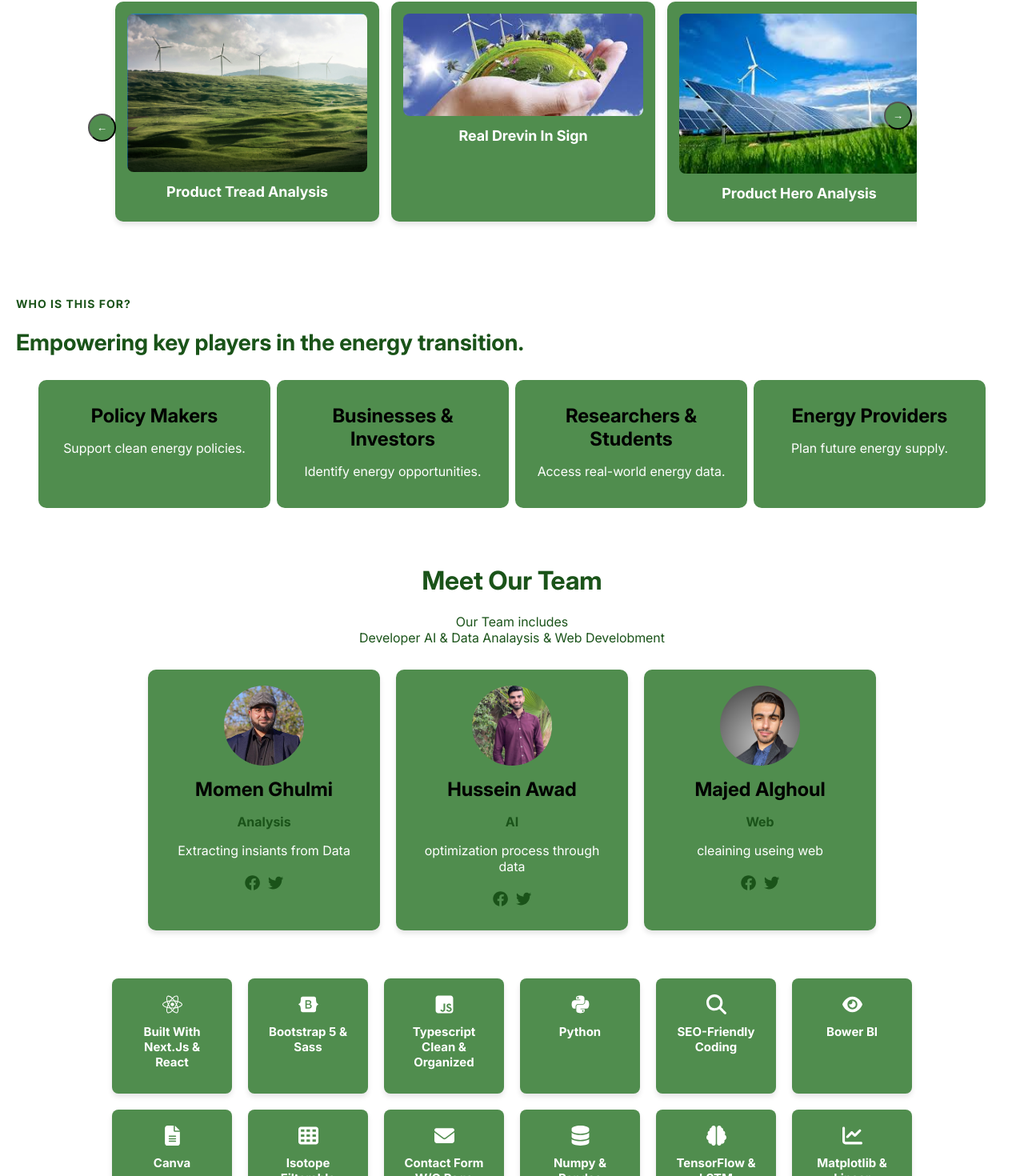
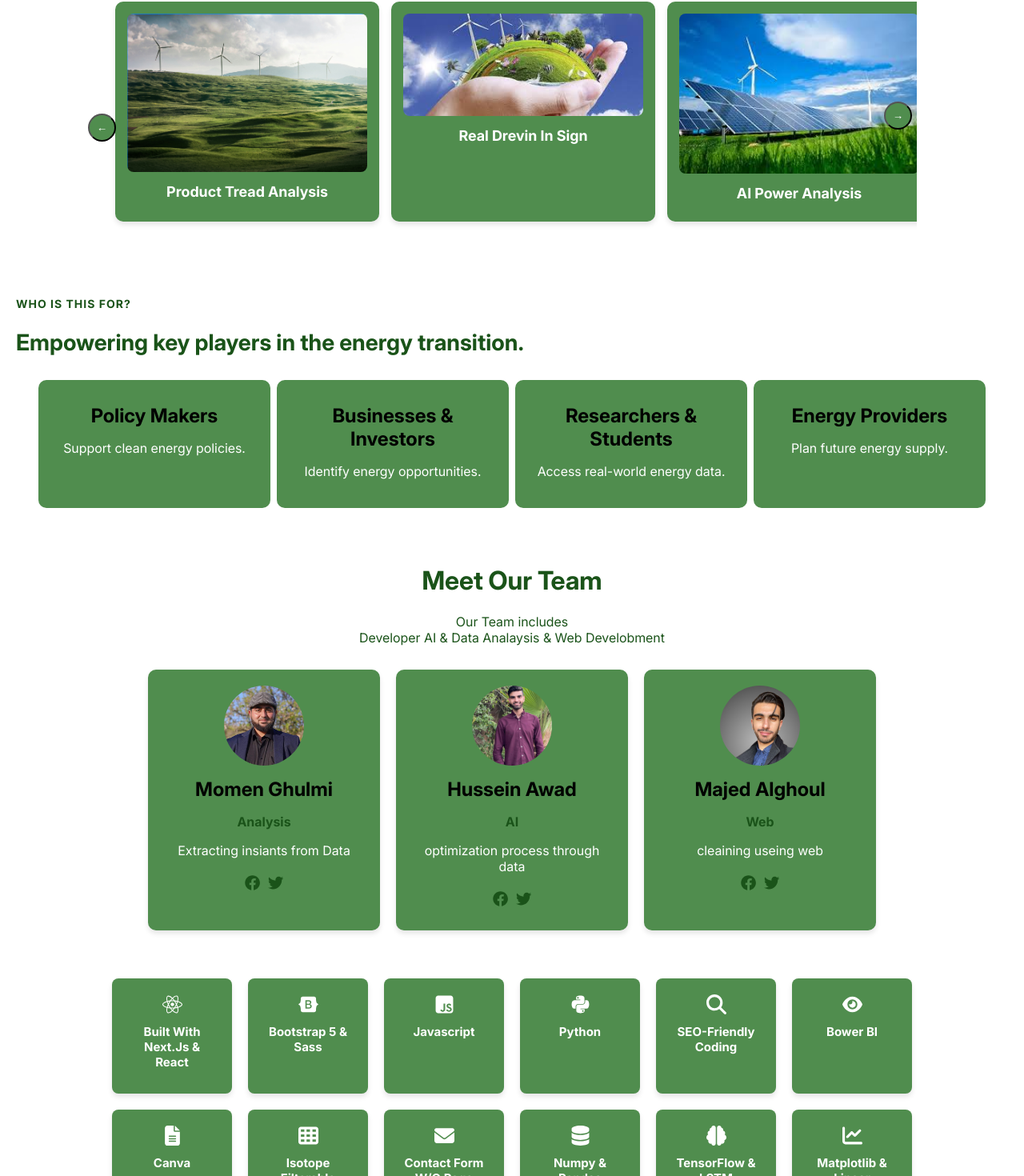
Before and after one commit to MajedAlghoul/Hackathon-renewable-energy-website, a React (Vite) app: page / in a window 1280 px wide. Shown: the part 910-2380 px from the top of the page at 80% size. Built offline with nearby package versions, Linux system fonts and the light colour scheme.

Commit message:
ameen editing 4

```diff
--- a/src/components/home/Home.jsx
+++ b/src/components/home/Home.jsx
@@ -42,7 +42,7 @@ function Home() {
 
             <div className={styles["card"]}>
               <img src="3.jpg" alt="Image 3" />
-              <h3>product hero  Analysis</h3>
+              <h3>AI power analysis</h3>
             </div>
           </div>
           <button className={styles["right-btn"]} onClick="scrollRight()">
@@ -155,7 +155,7 @@ function Home() {
           </div>
           <div className={styles["feature"]}>
           <FontAwesomeIcon icon={faJsSquare} className={styles["icon"]}/>
-            <h3>Typescript Clean & Organized</h3>
+            <h3>Javascript</h3>
           </div>
           <div className={styles["feature"]}>
           <FontAwesomeIcon icon={faPython} className={styles["icon"]}/>
```
